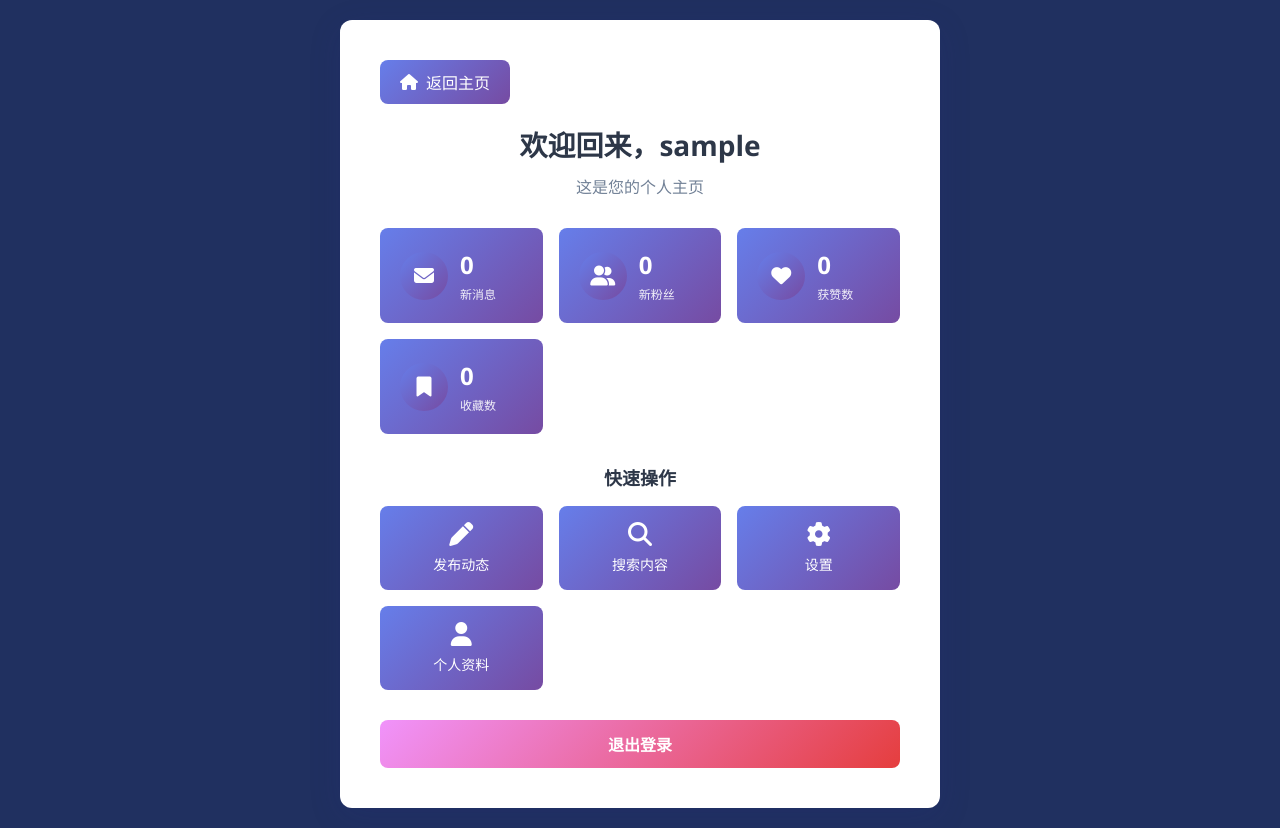
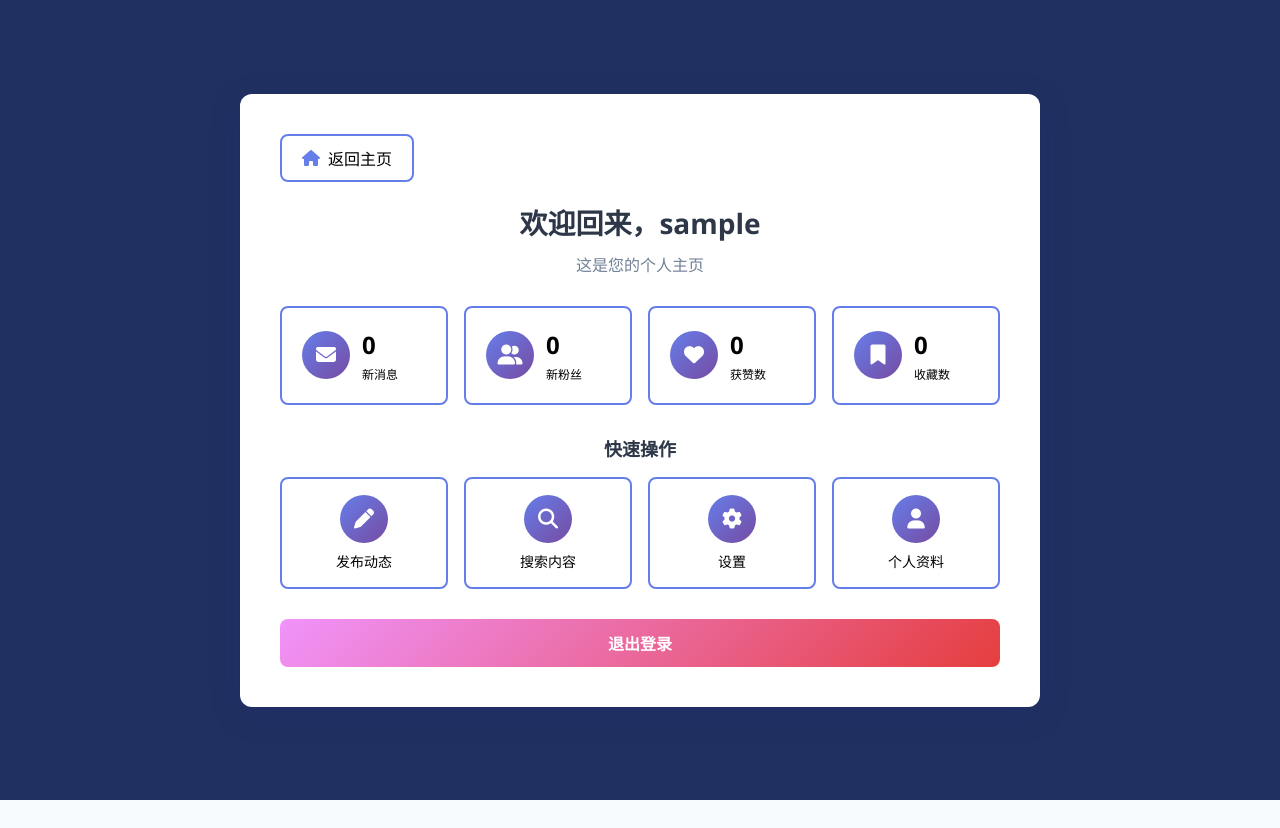
Before and after one commit to Florenz0707/Talk2Me-Forum, a Vue app in the folder vue_frontend/: page /user in a window 1280 px wide. After the commit the page ends 800 px from the top, so only its background shows below. Built offline with nearby package versions, Linux system fonts and the light colour scheme; sample sign-in values are in the browser's storage.

Commit message:
优化了个人界面按钮布局与动画响应，增加了搜索栏

```diff
--- a/vue_frontend/src/theme/config.js
+++ b/vue_frontend/src/theme/config.js
@@ -5,6 +5,8 @@ export const primaryColor = '#667eea'
 export const secondaryColor = '#764ba2'
 export const tertiaryColor = '#f093fb'
 export const quaternaryColor = '#4facfe'
+export const quinaryColor = '#ffffff'
+export const senaryColor = '#000000'
 
 // 文本颜色
 export const textColor = '#2d3748'
@@ -45,6 +47,8 @@ export const cssVariables = {
   '--secondary-color': secondaryColor,
   '--tertiary-color': tertiaryColor,
   '--quaternary-color': quaternaryColor,
+  '--quinary-color': quinaryColor,
+  '--senary-color': senaryColor,
   '--text-color': textColor,
   '--light-text-color': lightTextColor,
   '--background-color': backgroundColor,
--- a/vue_frontend/src/theme/shared.css
+++ b/vue_frontend/src/theme/shared.css
@@ -65,7 +65,7 @@
   color: white;
   font-weight: 600;
   padding: 8px 20px;
-  border-radius: 4px;
+  border-radius: var(--border-radius-md, 16px);
   transition: all 0.3s ease;
   box-shadow: 0 2px 4px rgba(0, 0, 0, 0.1);
 }
--- a/vue_frontend/src/theme/variables.css
+++ b/vue_frontend/src/theme/variables.css
@@ -45,9 +45,9 @@
   --spacing-xl: 32px;
 
   /* 圆角 */
-  --border-radius-sm: 4px;
-  --border-radius-md: 8px;
-  --border-radius-lg: 12px;
+  --border-radius-sm: 10px;
+  --border-radius-md: 40px;
+  --border-radius-lg: 80px;
 
   /* 字体大小 */
   --base-font-size: 16px;
--- a/vue_frontend/src/views/HomeView.vue
+++ b/vue_frontend/src/views/HomeView.vue
@@ -2,6 +2,25 @@
   <div class="home-page">
     <!-- 页面头部 -->
     <Header title="论坛首页" />
+
+    <!-- 搜索栏 -->
+    <div class="search-bar">
+      <div class="container">
+        <div class="search-form">
+          <input
+            type="text"
+            v-model="searchQuery"
+            placeholder="搜索帖子、用户或话题..."
+            class="search-input"
+            @keyup.enter="handleSearch"
+          />
+          <button @click="handleSearch" class="search-button">
+            <i class="fas fa-search"></i>
+            <span>搜索</span>
+          </button>
+        </div>
+      </div>
+    </div>
 
     <!-- 用户操作区 - 移动端额外显示 -->
     <div class="mobile-user-actions">
@@ -40,9 +59,8 @@
           <div class="filter-options">
             <label for="filter">筛选：</label>
             <select v-model="filterBy" id="filter" @change="handleFilterChange">
-              <option value="all">全部</option>
               <option value="hot">热门</option>
-              <option value="recommended">推荐</option>
+              <option value="latest">最新</option>
             </select>
           </div>
         </div>
@@ -57,7 +75,6 @@
                 <th class="thread-time">发布时间</th>
                 <th class="thread-replies">回复</th>
                 <th class="thread-views">浏览</th>
-                <th class="thread-last">最后回复</th>
               </tr>
             </thead>
             <tbody>
@@ -75,12 +92,6 @@
                 <td class="thread-time">{{ formatTime(thread.createdAt) }}</td>
                 <td class="thread-replies">{{ thread.replies }}</td>
                 <td class="thread-views">{{ thread.views }}</td>
-                <td class="thread-last">
-                  <div class="last-reply">
-                    <span class="last-author">{{ thread.lastReplyAuthor }}</span>
-                    <span class="last-time">{{ formatTime(thread.lastReplyTime) }}</span>
-                  </div>
-                </td>
               </tr>
             </tbody>
           </table>
@@ -152,7 +163,19 @@ const jumpPage = ref(1)
 
 // 排序和筛选
 const sortBy = ref('latest')
-const filterBy = ref('all')
+const filterBy = ref('hot')
+
+// 搜索功能
+const searchQuery = ref('')
+
+// 处理搜索
+const handleSearch = () => {
+  if (searchQuery.value.trim()) {
+    console.log('搜索内容:', searchQuery.value)
+    // 这里可以添加搜索逻辑，例如调用API或过滤本地数据
+    // 暂时只打印搜索内容
+  }
+}
 
 // 计算是否显示登录/注册按钮
 const showAuthButtons = computed(() => !isLoggedIn.value)
@@ -358,6 +381,61 @@ onMounted(() => {
   background-color: #f5f7fa;
 }
 
+/* 搜索栏 */
+.search-bar {
+  background-color: var(--quinary-color);
+  padding: 15px 0;
+  border-bottom: 1px solid var(--forum-border-color);
+  box-shadow: 0 2px 4px rgba(0, 0, 0, 0.05);
+}
+
+.search-form {
+  display: flex;
+  gap: 10px;
+  align-items: center;
+  max-width: 800px;
+  margin: 0 auto;
+}
+
+.search-input {
+  flex: 1;
+  padding: 10px 15px;
+  border: 2px solid var(--primary-color);
+  border-radius: var(--border-radius-md);
+  font-size: 16px;
+  outline: none;
+  transition: all 0.3s ease;
+}
+
+.search-input:focus {
+  border-color: var(--secondary-color);
+  box-shadow: 0 0 0 3px rgba(102, 126, 234, 0.1);
+}
+
+.search-button {
+  display: flex;
+  align-items: center;
+  gap: 5px;
+  padding: 10px 20px;
+  background: linear-gradient(135deg, var(--primary-color) 0%, var(--secondary-color) 100%);
+  border: none;
+  border-radius: var(--border-radius-md);
+  color: white;
+  font-size: 16px;
+  font-weight: 500;
+  cursor: pointer;
+  transition: all 0.3s ease;
+}
+
+.search-button:hover {
+  transform: translateY(-2px);
+  box-shadow: 0 4px 12px rgba(102, 126, 234, 0.4);
+}
+
+.search-button i {
+  font-size: 14px;
+}
+
 /* 移动端用户操作区 */
 .mobile-user-actions {
   display: none;
@@ -521,25 +599,7 @@ onMounted(() => {
   text-align: center;
 }
 
-.thread-last {
-  width: 15%;
-  color: #666;
-}
 
-.last-reply {
-  display: flex;
-  flex-direction: column;
-  gap: 4px;
-}
-
-.last-author {
-  font-weight: 500;
-}
-
-.last-time {
-  font-size: 12px;
-  color: #999;
-}
 
 /* 分页控件 */
 .pagination {
@@ -620,6 +680,29 @@ onMounted(() => {
 /* 响应式设计 */
 @media (max-width: 768px) {
 
+  /* 搜索栏 */
+  .search-bar {
+    padding: 10px 0;
+  }
+
+  .search-form {
+    gap: 8px;
+  }
+
+  .search-input {
+    padding: 8px 12px;
+    font-size: 14px;
+  }
+
+  .search-button {
+    padding: 8px 16px;
+    font-size: 14px;
+  }
+
+  .search-button span {
+    display: none;
+  }
+
   .action-bar {
     flex-direction: column;
     gap: 15px;
--- a/vue_frontend/src/views/UserView.vue
+++ b/vue_frontend/src/views/UserView.vue
@@ -55,7 +55,7 @@
       <div class="quick-actions">
         <h3 class="actions-title">快速操作</h3>
         <div class="actions-grid">
-          <button class="action-button">
+          <button class="action-button" @click="navigateToCreateThread">
             <i class="fas fa-pen"></i>
             <span>发布动态</span>
           </button>
@@ -162,11 +162,17 @@ export default {
       router.push('/home')
     }
 
+    // 导航到发布动态页面
+    const navigateToCreateThread = () => {
+      router.push('/create-thread')
+    }
+
     return {
       username,
       isLoggingOut,
       handleLogout,
-      goToHome
+      goToHome,
+      navigateToCreateThread
     }
   }
 }
@@ -181,16 +187,34 @@ export default {
   align-items: center;
   background-color: var(--sapphire-blue);
   padding: 20px;
+  position: relative;
 }
 
 /* 主页卡片 */
 .home-card {
-  background: var(--card-background-color);
+  background: #FFFFFF;
   border-radius: 12px;
   box-shadow: 0 8px 32px rgba(31, 38, 135, 0.15);
   padding: 40px;
   width: 100%;
-  max-width: 600px;
+  max-width: 800px;
+  animation: slideUpFadeIn 1s ease-out forwards;
+  transform: translateY(100%);
+  opacity: 0;
+}
+
+/* 从底部向上移动并背景色渐变的动画 */
+@keyframes slideUpFadeIn {
+  0% {
+    transform: translateY(100%);
+    background: #FFFFFF;
+    opacity: 0;
+  }
+  100% {
+    transform: translateY(0);
+    background: var(--card-background-color);
+    opacity: 1;
+  }
 }
 
 /* 主页标题 */
@@ -215,14 +239,18 @@ export default {
   align-items: center;
   gap: 8px;
   padding: 10px 20px;
-  background: linear-gradient(135deg, var(--primary-color) 0%, var(--secondary-color) 100%);
-  border: none;
+  background: linear-gradient(135deg, var(--quinary-color) 100%);
+  border: 2px solid var(--primary-color);
   border-radius: 8px;
-  color: #ffffff;
+  color: var(--senary-color);
   font-size: 16px;
   font-weight: 500;
   cursor: pointer;
   transition: all 0.3s ease;
+}
+
+.back-home-button i {
+  color: var(--primary-color);
 }
 
 .back-home-button:hover {
@@ -252,7 +280,8 @@ export default {
 
 /* 统计卡片 */
 .stat-card {
-  background: linear-gradient(135deg, var(--primary-color) 0%, var(--secondary-color) 100%);
+  background: var(--quinary-color);
+  border: 2px solid var(--primary-color);
   border-radius: 8px;
   padding: 20px;
   display: flex;
@@ -276,7 +305,7 @@ export default {
   display: flex;
   justify-content: center;
   align-items: center;
-  color: #ffffff;
+  color: var(--quinary-color);
   font-size: 20px;
 }
 
@@ -289,14 +318,14 @@ export default {
 .stat-number {
   font-size: 24px;
   font-weight: 600;
-  color: #ffffff;
+  color: var(--senary-color);
   margin-bottom: 4px;
 }
 
 /* 统计标签 */
 .stat-label {
   font-size: 12px;
-  color: rgba(255, 255, 255, 0.9);
+  color: var(--senary-color);
 }
 
 /* 快速操作区域 */
@@ -322,10 +351,10 @@ export default {
 
 /* 操作按钮 */
 .action-button {
-  background: linear-gradient(135deg, var(--primary-color) 0%, var(--secondary-color) 100%);
-  border: none;
+  background: var(--quinary-color);
+  border: 2px solid var(--primary-color);
   border-radius: 8px;
-  color: #ffffff;
+  color: var(--senary-color);
   padding: 16px;
   display: flex;
   flex-direction: column;
@@ -346,7 +375,15 @@ export default {
 
 /* 操作按钮图标 */
 .action-button i {
-  font-size: 24px;
+  width: 48px;
+  height: 48px;
+  border-radius: 50%;
+  background: linear-gradient(135deg, var(--primary-color) 0%, var(--secondary-color) 100%);
+  display: flex;
+  justify-content: center;
+  align-items: center;
+  color: var(--quinary-color);
+  font-size: 20px;
 }
 
 /* 退出登录按钮 */
@@ -400,8 +437,6 @@ export default {
 /* 响应式设计 */
 @media (max-width: 768px) {
   .home-container {
-    width: 90%;
-    margin: 20px auto;
     padding: 20px;
   }
 
@@ -426,9 +461,7 @@ export default {
 /* 针对小屏幕手机优化 */
 @media (max-width: 480px) {
   .home-container {
-    width: 95%;
     padding: 15px;
-    margin: 10px auto;
   }
 
   .home-card {
```
